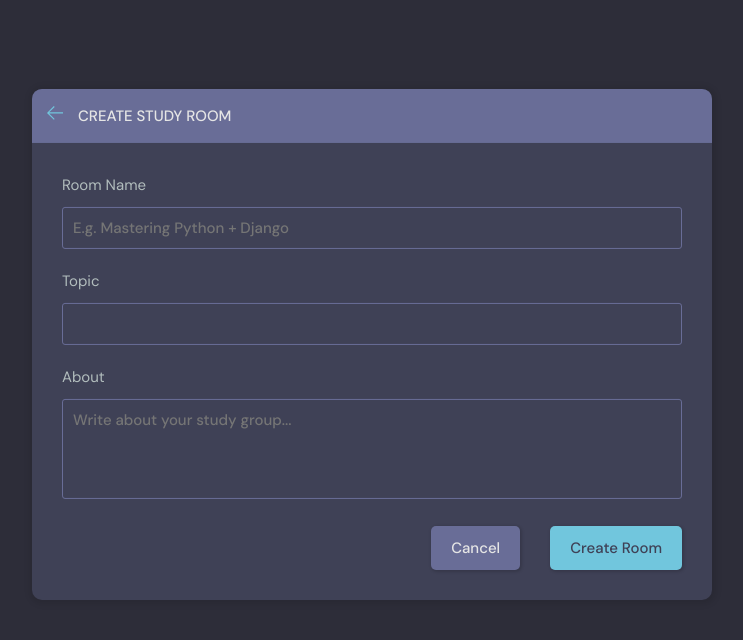
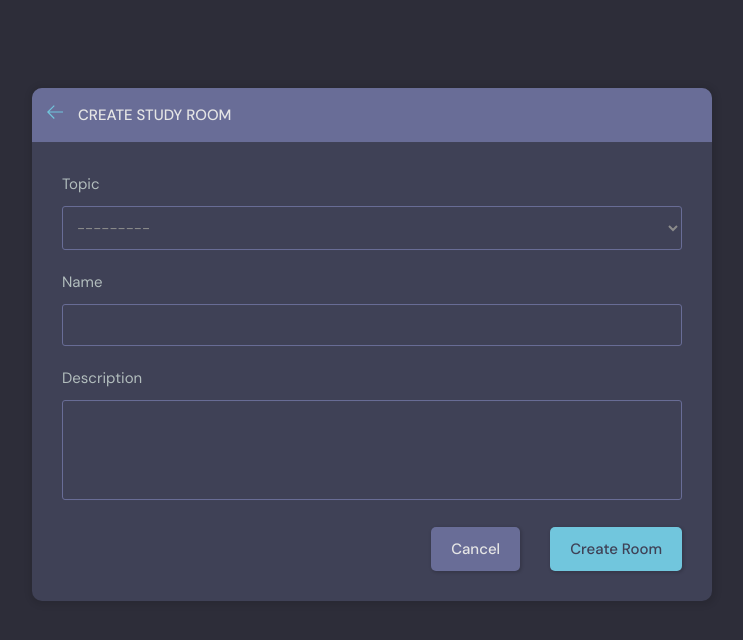
Before and after one commit to Nirbhay3010/Study-Buddy, a Django app: page /create-room/ in a window 1280 px wide. Shown: the part 76-716 px from the top of the page, without its empty margins (268-1011 px from the left). Run offline with Django 3.2, Linux system fonts and the light colour scheme; a user stored in the database is signed in; data comes from the database, SQL or seed files in the repository.

Commit message:
Added theme to room form

```diff
--- a/base/templates/base/room_form.html
+++ b/base/templates/base/room_form.html
@@ -5,7 +5,7 @@
       <div class="layout__box">
         <div class="layout__boxHeader">
           <div class="layout__boxTitle">
-            <a href="index.html">
+            <a href="{% url 'homepage' %}">
               <svg version="1.1" xmlns="http://www.w3.org/2000/svg" width="32" height="32" viewBox="0 0 32 32">
                 <title>arrow-left</title>
                 <path
@@ -17,32 +17,17 @@
           </div>
         </div>
         <div class="layout__body">
-          <form class="form" action="#">
+          <form class="form" method="POST" action="">
+            {% for field in form %}
             <div class="form__group">
-              <label for="room_name">Room Name</label>
-              <input id="room_name" name="room_name" type="text" placeholder="E.g. Mastering Python + Django" />
+              <label for="room_name">{{field.name|title}}</label>
+              {{field}}
             </div>
-
-            <div class="form__group">
-              <label for="room_topic">Topic</label>
-              <input required type="text" name="topic" id="room_topic" list="topic-list" />
-              <datalist id="topic-list">
-                <select id="room_topic">
-                  <option value="">Select your topic</option>
-                  <option value="Python">Python</option>
-                  <option value="Django">Django</option>
-                </select>
-              </datalist>
-
-            </div>
+            {% endfor %}
 
 
-            <div class="form__group">
-              <label for="room_about">About</label>
-              <textarea name="room_about" id="room_about" placeholder="Write about your study group..."></textarea>
-            </div>
             <div class="form__action">
-              <a class="btn btn--dark" href="index.html">Cancel</a>
+              <a class="btn btn--dark" href="{% url 'homepage' %}">Cancel</a>
               <button class="btn btn--main" type="submit">Create Room</button>
             </div>
           </form>
```
